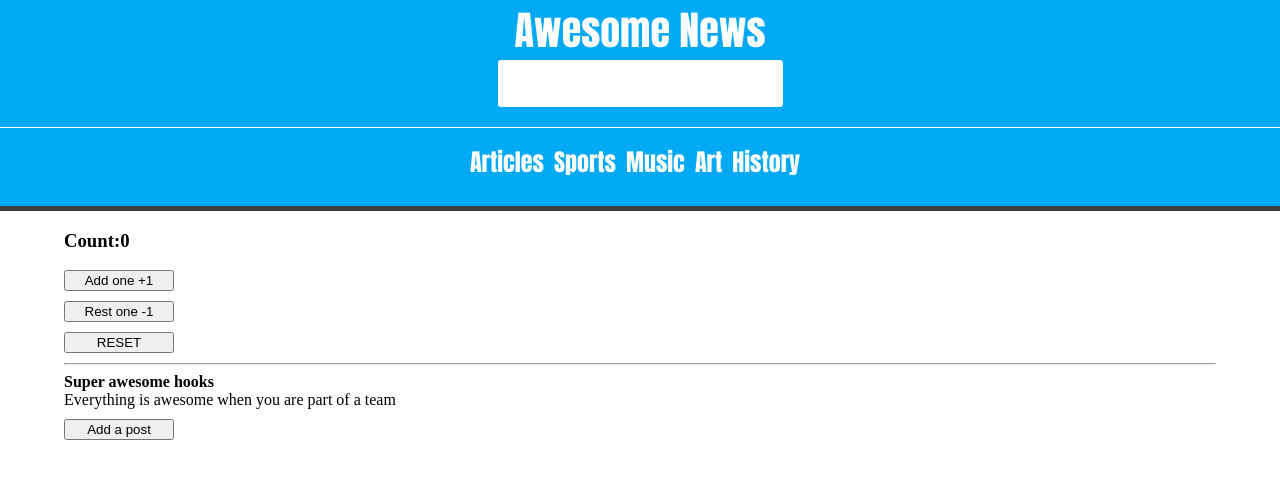
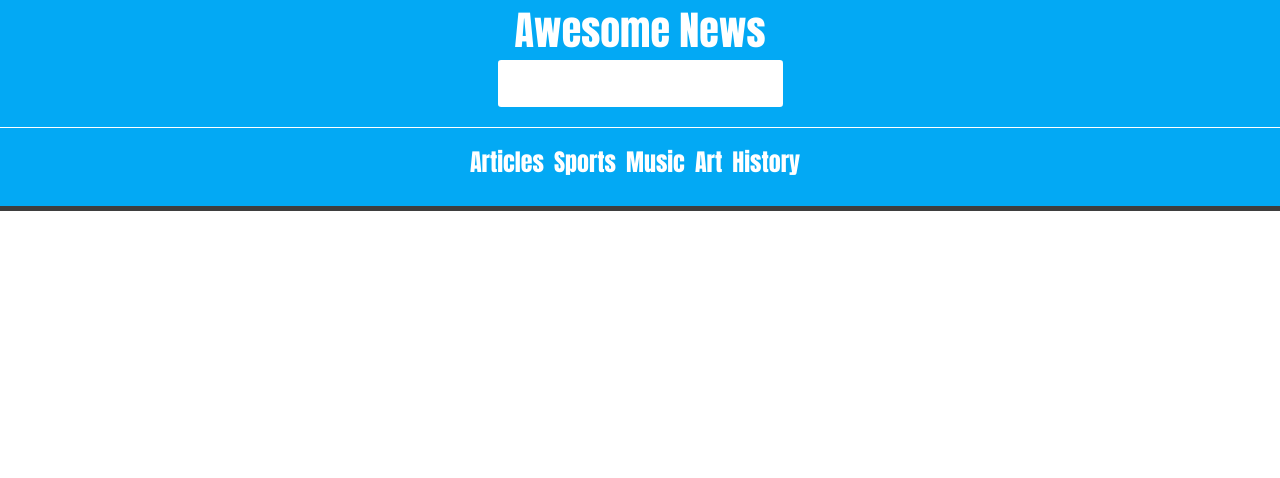
Before and after one commit to ferlobo1985/UDMY-REACT-FS24-One, a React (Vite) app: page / in a window 1280 px wide. Shown: the top 478 px of the page. Built offline with nearby package versions, Linux system fonts and the light colour scheme.

Commit message:
15-Header state
15-Header state

```diff
--- a/src/components/header/index.jsx
+++ b/src/components/header/index.jsx
@@ -1,9 +1,11 @@
+import { useState } from 'react'
 import Navigation from './nav';
 
 const Header = () => {
+    let [keywords,setKeywords] = useState('');
 
     const onChangeHandler = (event) => {
-        console.log(event.target.value);
+        setKeywords(event.target.value);
     }
 
     return(
@@ -14,6 +16,7 @@
             <input
                 onChange={onChangeHandler}
             />
+            {/* The keywords are: {keywords} */}
             <Navigation/>
         </header>
     )
--- a/src/main.jsx
+++ b/src/main.jsx
@@ -2,7 +2,7 @@
 import ReactDOM  from 'react-dom/client';
 import Header from './components/header/index';
 // import NewsList from './components/news_list';
-import StatePlayground from './components/playground/state';
+// import StatePlayground from './components/playground/state';
 import './styles/styles.css';
 
 const App = () => {
@@ -10,7 +10,7 @@
         <>
             <Header/>
             <div className='container'>
-                <StatePlayground/>
+                {/* <StatePlayground/> */}
             </div>
             {/* <NewsList/> */}
         </>
```
